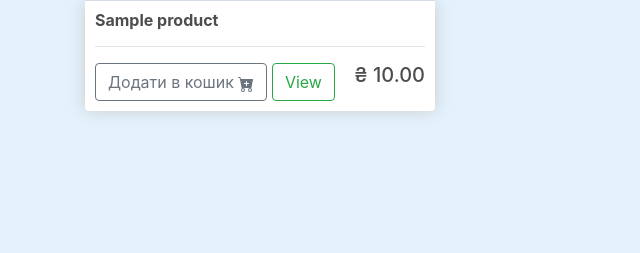
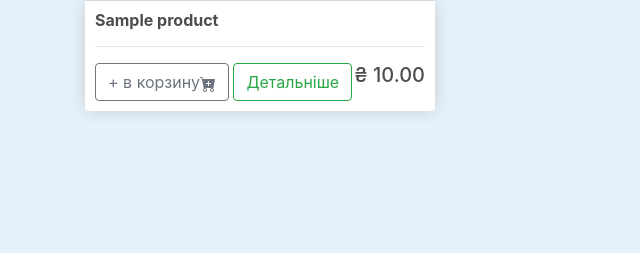
Before and after one commit to Romko97/internet_shop, a Django app: page / in a window 1280 px wide. Shown: the part 290-543 px from the top of the page, without its empty margins (0-640 px from the left). Run offline with Django 3.2, Linux system fonts and the light colour scheme; tables that the repository leaves empty hold one stand-in row (values such as "Sample post"); grey boxes marked "Sample" are stand-in pictures; some libraries are stand-ins or nearby versions.

Commit message:
кнопки

```diff
--- a/ecommerce/store/templates/store/store.html
+++ b/ecommerce/store/templates/store/store.html
@@ -12,10 +12,10 @@
 
         <button  data-product = {{product.id}} data-action="add" class="btn btn-outline-secondary add-btn update-cart"  >
 
-            Додати в кошик  <svg width="1em" height="1em" viewBox="0 0 16 16" class="bi bi-cart-plus-fill" fill="currentColor" xmlns="http://www.w3.org/2000/svg">
+            + в корзину<svg width="1em" height="1em" viewBox="0 0 16 16" class="bi bi-cart-plus-fill" fill="currentColor" xmlns="http://www.w3.org/2000/svg">
                 <path fill-rule="evenodd" d="M.5 1a.5.5 0 0 0 0 1h1.11l.401 1.607 1.498 7.985A.5.5 0 0 0 4 12h1a2 2 0 1 0 0 4 2 2 0 0 0 0-4h7a2 2 0 1 0 0 4 2 2 0 0 0 0-4h1a.5.5 0 0 0 .491-.408l1.5-8A.5.5 0 0 0 14.5 3H2.89l-.405-1.621A.5.5 0 0 0 2 1H.5zM4 14a1 1 0 1 1 2 0 1 1 0 0 1-2 0zm7 0a1 1 0 1 1 2 0 1 1 0 0 1-2 0zM9 5.5a.5.5 0 0 0-1 0V7H6.5a.5.5 0 0 0 0 1H8v1.5a.5.5 0 0 0 1 0V8h1.5a.5.5 0 0 0 0-1H9V5.5z"/>
               </svg></button>
-        <a class="btn btn-outline-success" href="{% url 'detailView' product.pk %}">View</a>
+        <a class="btn btn-outline-success" href="{% url 'detailView' product.pk %}">Детальніше</a>
 		<h5 style="display: inline-block; float: right">₴ {{product.price|floatformat:2}}</h5>
 
 		</div>
```
